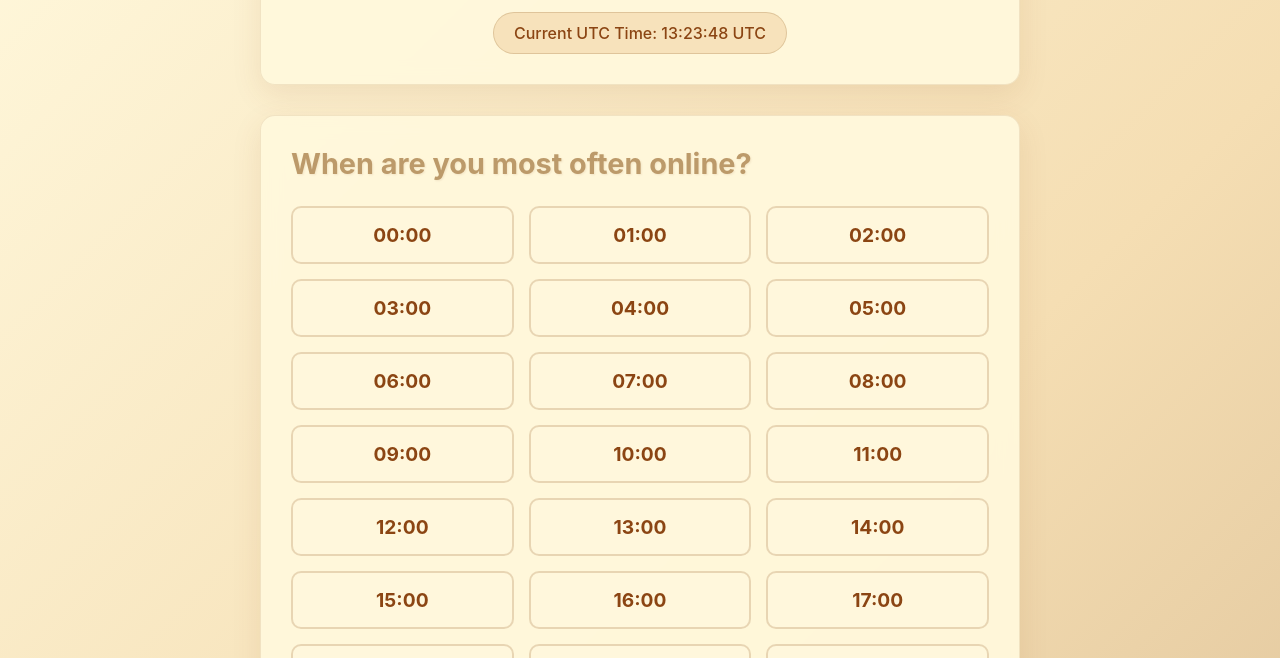
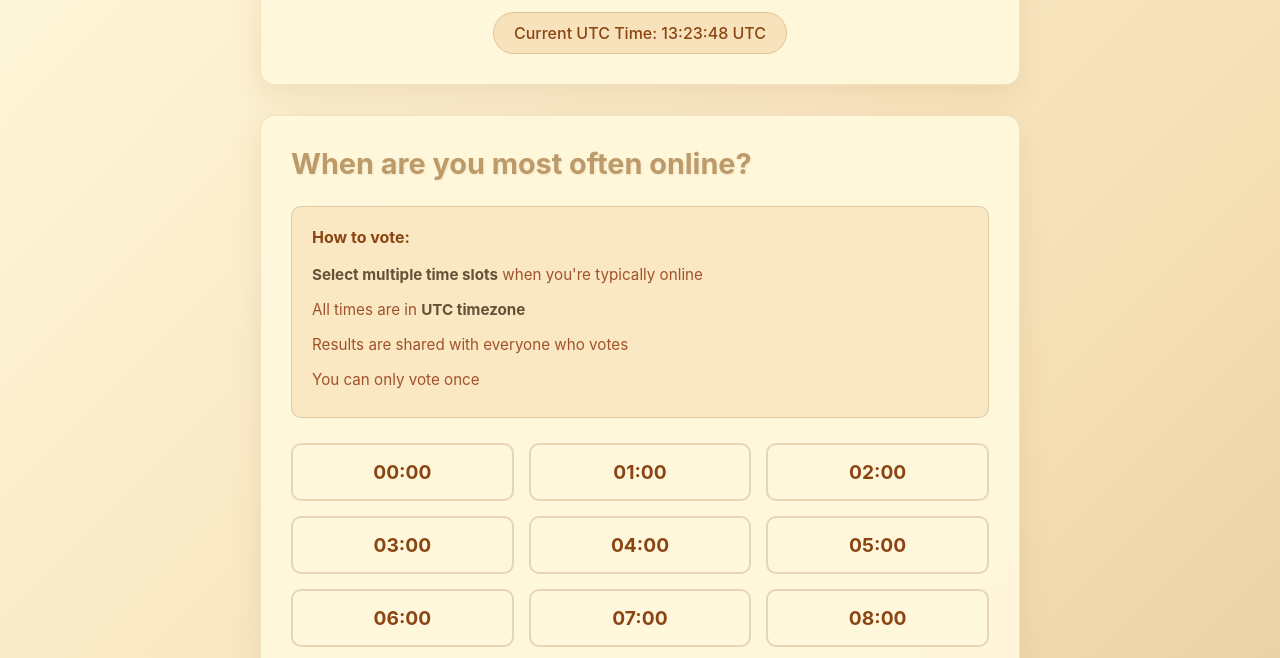
Before and after one commit to wolframisotope/bearPit, a plain HTML site: page index.html in a window 1280 px wide. Shown: the part 134-792 px from the top of the page. Drawn offline with nearby package versions, Linux system fonts and the light colour scheme; no server answers.

Commit message:
Update index.html

```diff
--- a/index.html
+++ b/index.html
@@ -21,6 +21,17 @@
 
         <div class="poll-section">
             <h2>When are you most often online?</h2>
+
+            <div class="instructions">
+                <p><strong>How to vote:</strong></p>
+                <ul>
+                    <li> <strong>Select multiple time slots</strong> when you're typically online</li>
+                    <li> All times are in <strong>UTC timezone</strong></li>
+                    <li> Results are shared with everyone who votes</li>
+                    <li> You can only vote once</li>
+                </ul>
+            </div>
+
             <form id="poll-form">
                 <div class="time-options">
                     <!-- Time options will be generated by JavaScript -->
```
